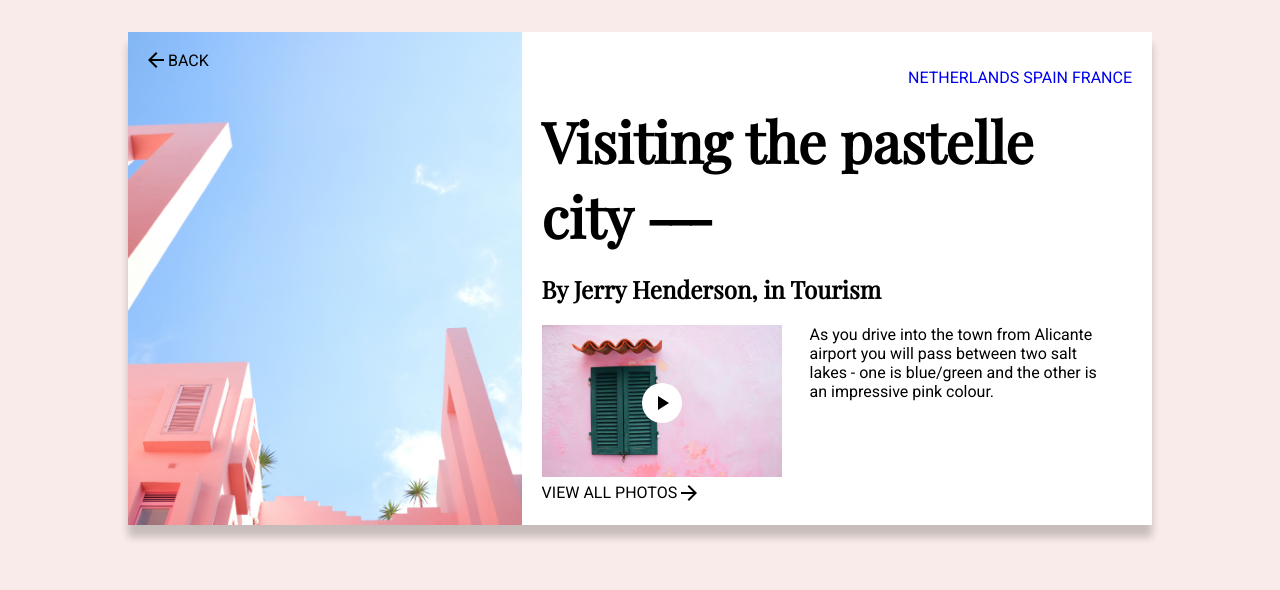
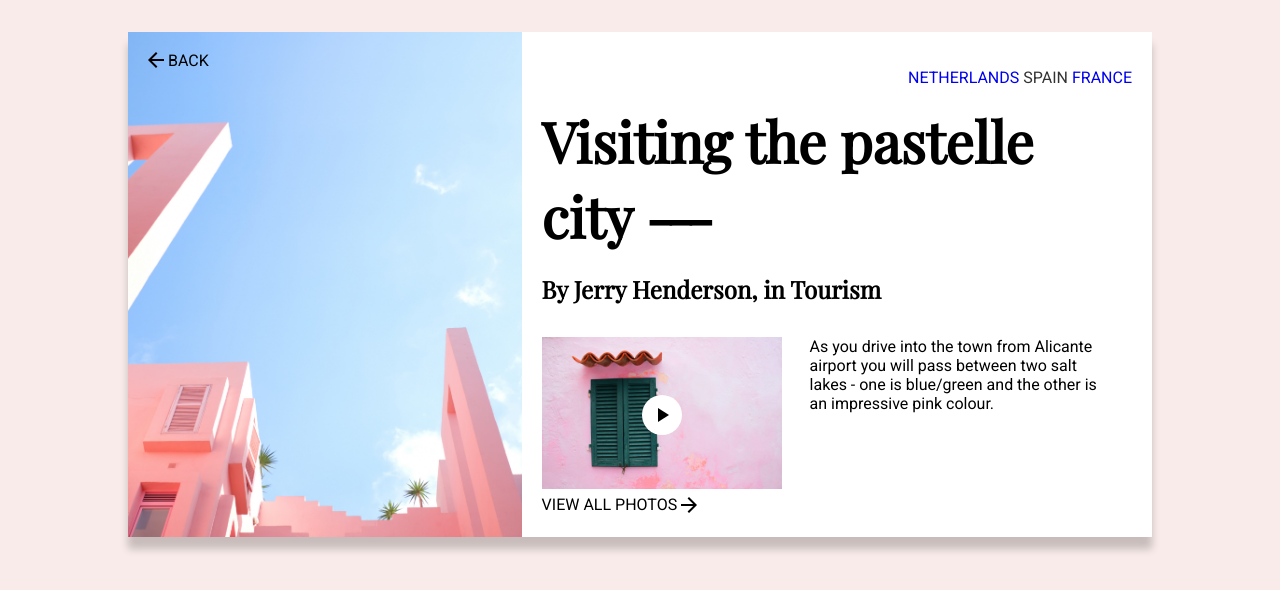
Before and after one commit to Auralcat/front-loops, a plain HTML site: page loop1/step8/index.html in a window 1280 px wide. Drawn offline with nearby package versions, Linux system fonts and the light colour scheme.

Commit message:
Added margin, selected modifiers class

```diff
--- a/loop1/step8/assets/styles.css
+++ b/loop1/step8/assets/styles.css
@@ -19,6 +19,10 @@ img {
 
 .caption {
   text-transform: uppercase;
+}
+
+.selected {
+  color: #333333;
 }
 /* --------- */
 
@@ -60,6 +64,7 @@ img {
 
 .nav-item {
   list-style-type: none;
+  color: #ababab;
 }
 
 .content {
@@ -78,6 +83,7 @@ img {
 .subtitle {
   font-variant: sub;
   margin-top: 0px;
+  margin-bottom: 32px;
 }
 
 .text {
--- a/loop1/step8/index.html
+++ b/loop1/step8/index.html
@@ -27,7 +27,7 @@
                 <ul class="link-container">
                     <li class="nav-item">
                         <a class="link caption" href="#netherlands">Netherlands</a>
-                        <a class="link caption" href="#spain">Spain</a>
+                        <a class="link caption selected" href="#spain">Spain</a>
                         <a class="link caption" href="#france">France</a>
                     </li>
                 </ul>
```
